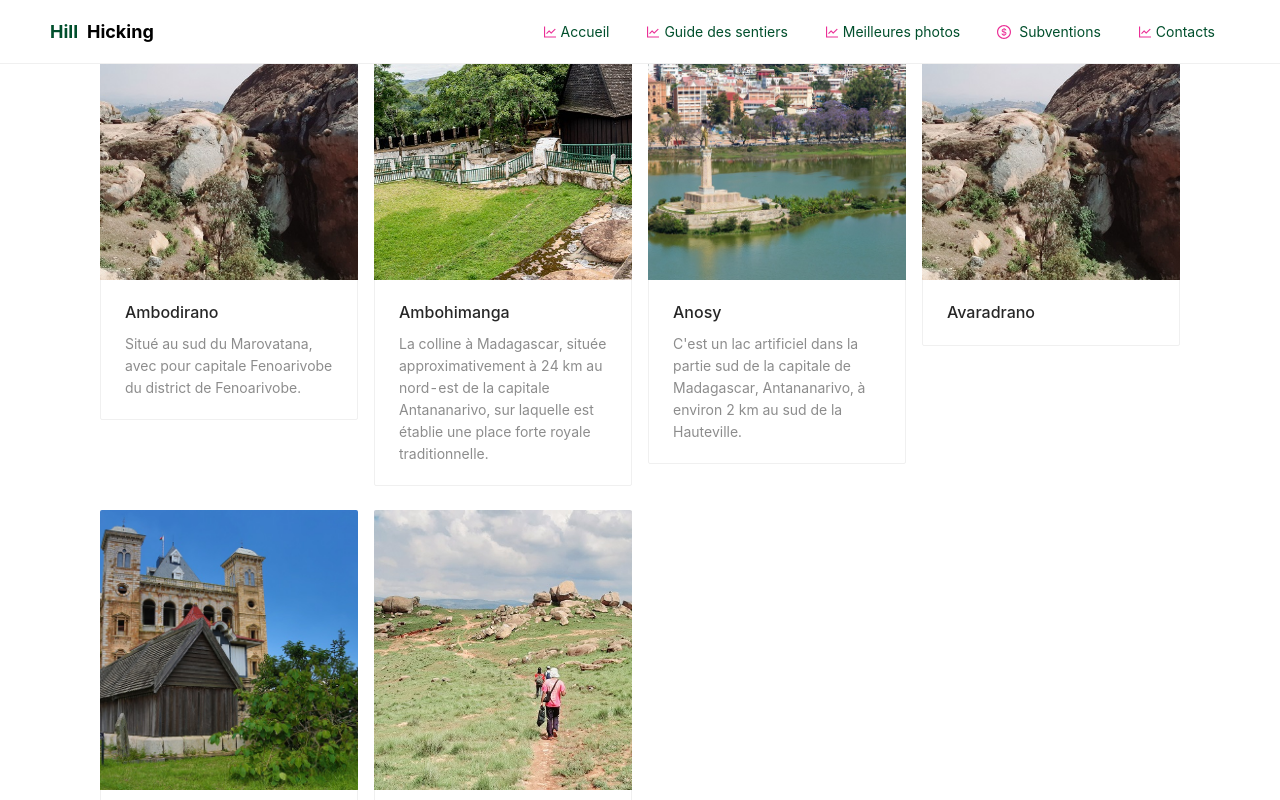
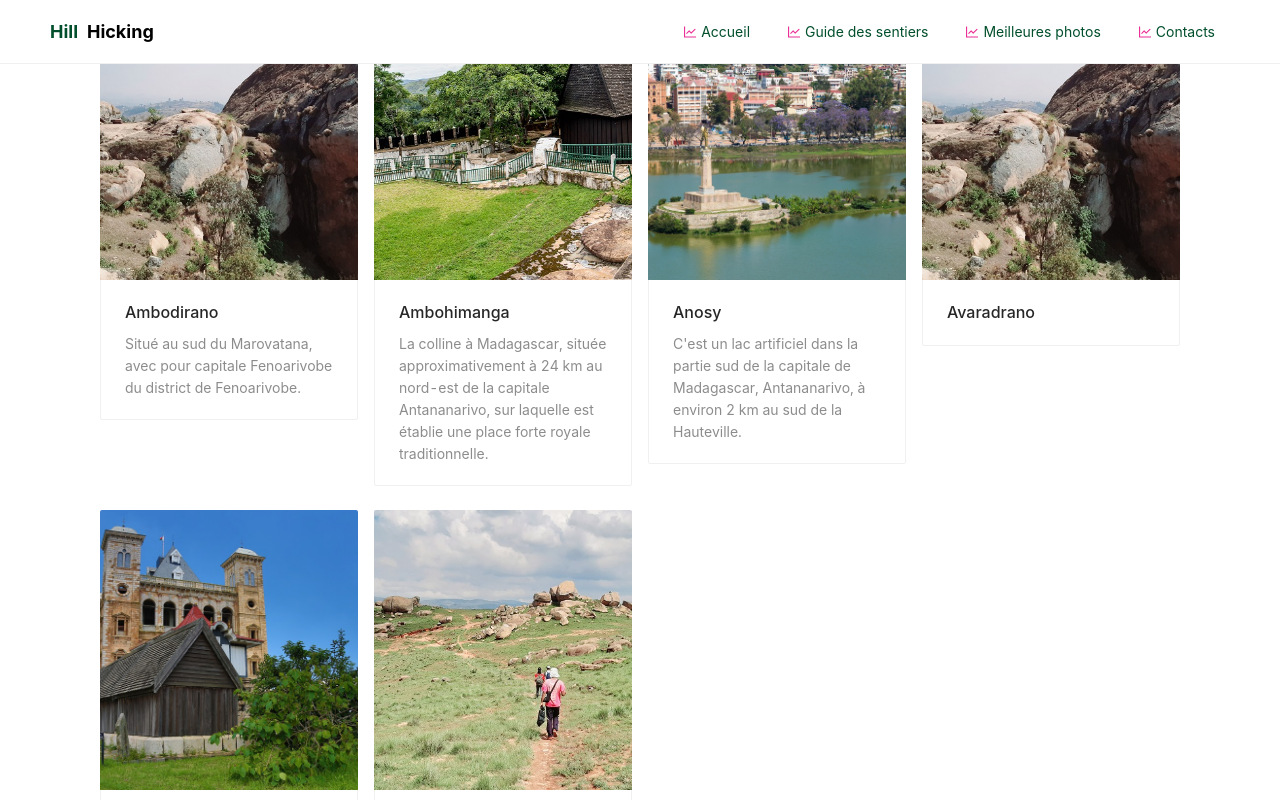
Before and after one commit to Arimihanta/hill-hicking, a React (Create React App) app: page /trail-guide in a window 1280 px wide. Shown: the top 800 px of the page. Built offline with nearby package versions, Linux system fonts and the light colour scheme.

Commit message:
add trail guides page

```diff
--- a/src/screens/HeaderPage.js
+++ b/src/screens/HeaderPage.js
@@ -3,34 +3,13 @@ import { colors } from "../global/colors"
 import {
     //UserOutlined,
     LineChartOutlined,
-    HomeOutlined,
     DollarCircleOutlined
 } from "@ant-design/icons"
 import { Link } from "react-router-dom"
 
 const { Header } = Layout
 const { primaryColor, primaryDarkColor, bodyColor } = colors
-const menuMenage = (
-    <Menu>
-        <Menu.Item>
-            <Link to="/Menage/">Ajout de menage</Link>
-        </Menu.Item>
-        <Menu.Item>
-            <Link to="/Menage/members">Lister menage</Link>
-        </Menu.Item>
-    </Menu>
-)
 
-const menuSubvention = (
-    <Menu>
-        <Menu.Item>
-            <Link to="/Subvention/">Nouvelle</Link>
-        </Menu.Item>
-        <Menu.Item>
-            <Link to="/Subvention/distribution">Distribuer</Link>
-        </Menu.Item>
-    </Menu>
-)
 export const HeaderPage = (props) => {
     return (
         <div style={{ marginTop: "0px" }}>
@@ -87,12 +66,6 @@ export const HeaderPage = (props) => {
                                 <LineChartOutlined style={{ color: primaryDarkColor }} /> Meilleures photos
                             </Link>
                         </Button>
-                        <Dropdown className="button-menu" overlay={menuSubvention} placement="bottomLeft" arrow>
-                            <Button>
-                                <DollarCircleOutlined style={{ color: primaryDarkColor }} />
-                                Subventions
-                            </Button>
-                        </Dropdown>
                         <Button className="button-menu">
                             <Link to="/">
                                 <LineChartOutlined style={{ color: primaryDarkColor }} /> Contacts
--- a/src/screens/TrailGuidePage.js
+++ b/src/screens/TrailGuidePage.js
@@ -1,21 +1,12 @@
-import { Carousel,Typography , Row, Col,Card } from 'antd';
-import {
-    TeamOutlined
-} from "@ant-design/icons"
-import { colors } from "../global/colors"
-
+import { Row, Col,Card } from 'antd';
 
 //image
 import img20191021_090541 from './../assets/photo/ambodirano/20191021_090541.jpg'
-import img20191021_105312 from './../assets/photo/ambodirano/20191021_105312.jpg'
-import img20200130_101349 from './../assets/photo/avaradrano/20200130_101349.jpg'
 import img20200124_142938 from './../assets/photo/vakinisisaony/20200124_142938.jpg'
 import Ambohimanga from './../assets/photo/tana/Ambohimanga.jpg'
 import Anosy from './../assets/photo/tana/Anosy.jpg'
 import Manjakamiadana from './../assets/photo/tana/Rova.jpg'
-const { primaryDarkColor } = colors
 const { Meta } = Card;
-const { Title } = Typography;
 
 const data=[
     {
```
